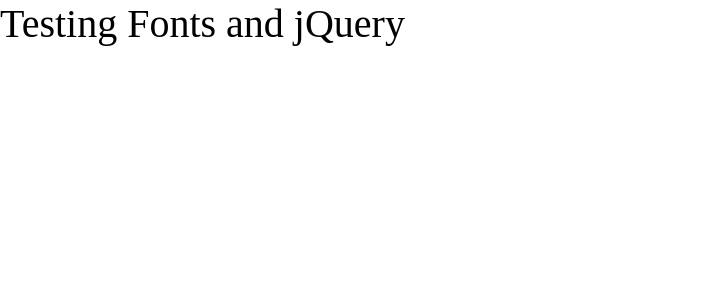
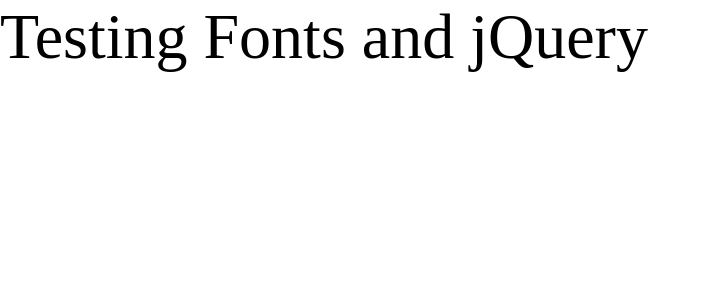
Before and after one commit to nickkeane/IntroToReact, a React (Create React App) app in the folder cargarage/: page / in a window 1280 px wide. Shown: the top 300 px of the page, without its empty margins (0-711 px from the left). Built offline with nearby package versions, Linux system fonts and the light colour scheme; a web font is replaced by a local one.

Commit message:
fix px measurements, update css linter

```diff
--- a/cargarage/src/index.css
+++ b/cargarage/src/index.css
@@ -2,12 +2,15 @@
 @import url(./fonts/roboto.css);
 @import url(./fonts/tradeWinds.css);
 
+/* CSS Reset */
 body {
     display: block;
-    margin: 0px auto;
+    margin: 0em auto;
+    padding: 0em;
+    border: 0em;
 }
 
 .font-tw {
     font-family: 'Trade Winds';
-    font-size: 40px;
+    font-size: 4em;
 }
```
Also changed, not shown: cargarage/.stylelintrc.json (added).
